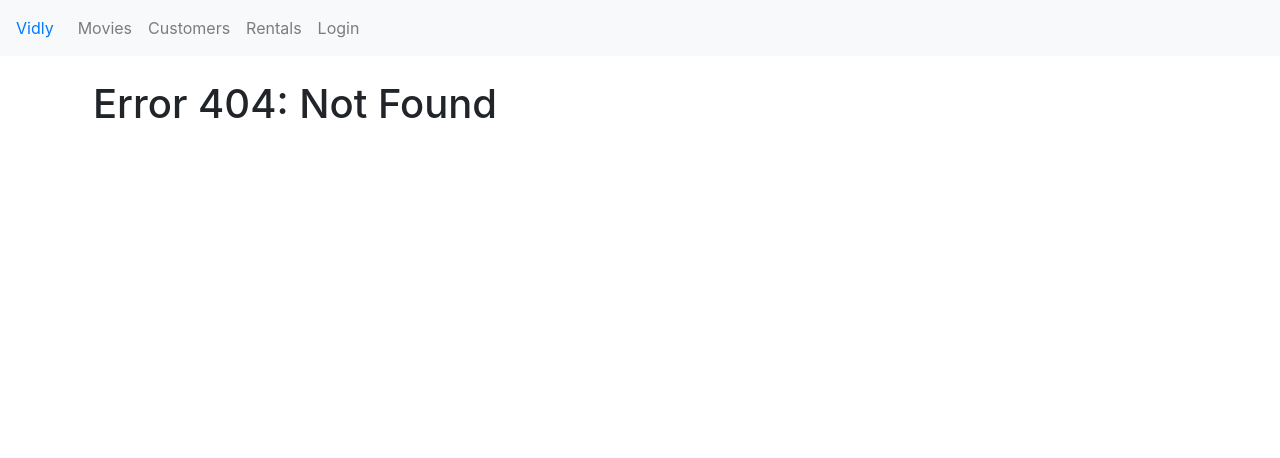
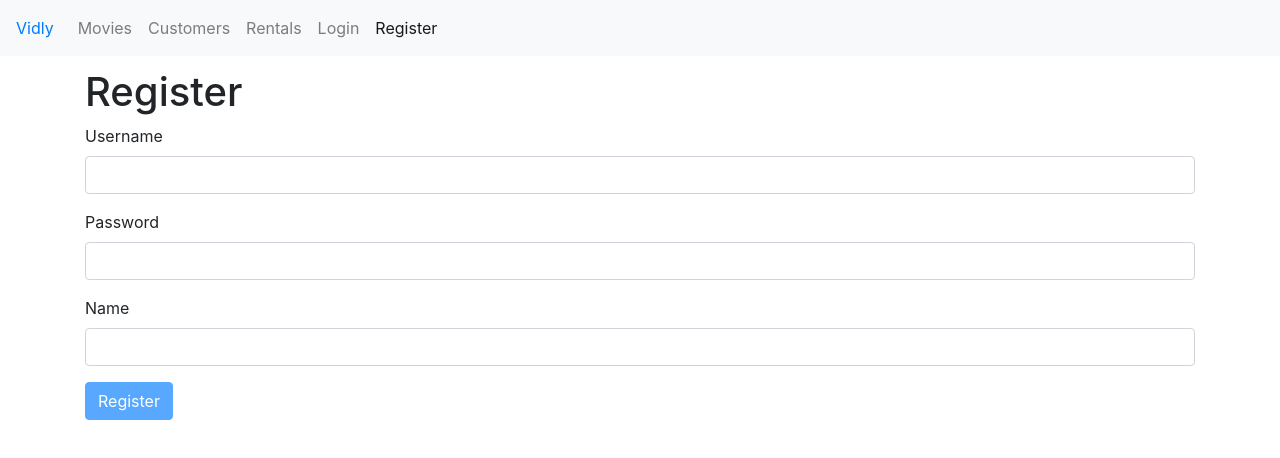
Before and after one commit to samit403/Mosh-Tutorial, a React (Create React App) app: page /register in a window 1280 px wide. Before the commit this address led to /not-found. Shown: the top 458 px of the page. Built offline with nearby package versions, Linux system fonts and the light colour scheme.

Commit message:
Implemented Registration Form

```diff
--- a/src/App.js
+++ b/src/App.js
@@ -8,6 +8,7 @@ import NotFound from "./components/notFound";
 import MovieDetails from "./components/movieDetails";
 import LoginForm from "./components/loginForm";
 import "./App.css";
+import RegisterForm from "./components/registerForm";
 
 const App = () => {
   return (
@@ -16,6 +17,7 @@ const App = () => {
       <main className="container">
         <Switch>
           <Route path="/login" exact component={LoginForm} />
+          <Route path="/register" exact component={RegisterForm} />
           <Route path="/movies/:id" exact component={MovieDetails} />
           <Route path="/movies" component={Movies} />
           <Route path="/customers" component={Customers} />
--- a/src/components/common/form.jsx
+++ b/src/components/common/form.jsx
@@ -20,14 +20,24 @@ class Form extends Component {
   validateProperty = ({ name, value }) => {
     if (name === "username") {
       if (value.trim() === "") return "Username is required!";
+      if (value.length < 3 || value.length > 30)
+        return "Username must be between 3 and 30 characters!";
+      if (value.indexOf("@") === -1 || value.slice(-1) === ".")
+        return "Username must be an email";
     }
+
     if (name === "password") {
       if (value.trim() === "") return "Password is required!";
+      if (value.length < 5)
+        return "Password must be between atleast 5 characters long!";
+    }
+    if (name === "fullName") {
+      if (value.trim() === "") return "Full Name is required!";
     }
   };
 
   handleSubmit = e => {
-    console.log(e);
+    // console.log(e);
     e.preventDefault();
     const errors = this.validate();
     this.setState({ errors: errors || {} });
@@ -36,7 +46,7 @@ class Form extends Component {
   };
 
   handleChange = ({ currentTarget: input }) => {
-    console.log(input);
+    // console.log(input);
     const errors = { ...this.state.errors };
     const errorMessage = this.validateProperty(input);
     if (errorMessage) errors[input.name] = errorMessage;
@@ -50,7 +60,7 @@ class Form extends Component {
   renderButton = label => {
     return (
       <button disabled={this.validate()} className="btn btn-primary">
-        Login
+        {label}
       </button>
     );
   };
--- a/src/components/navbar.jsx
+++ b/src/components/navbar.jsx
@@ -30,6 +30,11 @@ class NavBar extends Component {
                 Login
               </NavLink>
             </li>
+            <li className="nav-item">
+              <NavLink className="nav-link" to="/register">
+                Register
+              </NavLink>
+            </li>
           </ul>
         </div>
       </nav>
--- /dev/null
+++ b/src/components/registerForm.jsx
@@ -0,0 +1,34 @@
+import React from "react";
+import Form from "./common/form";
+
+class RegisterForm extends Form {
+  state = {
+    data: {
+      username: "",
+      password: "",
+      fullName: ""
+    },
+    errors: {}
+  };
+
+  doSubmit = () => {
+    //call the server now
+    console.log("Registration Submitted");
+  };
+
+  render() {
+    return (
+      <div>
+        <h1>Register</h1>
+        <form onSubmit={this.handleSubmit}>
+          {this.renderInput("username", "Username")}
+          {this.renderInput("password", "Password", "password")}
+          {this.renderInput("fullName", "Name")}
+          {this.renderButton("Register")}
+        </form>
+      </div>
+    );
+  }
+}
+
+export default RegisterForm;
```
